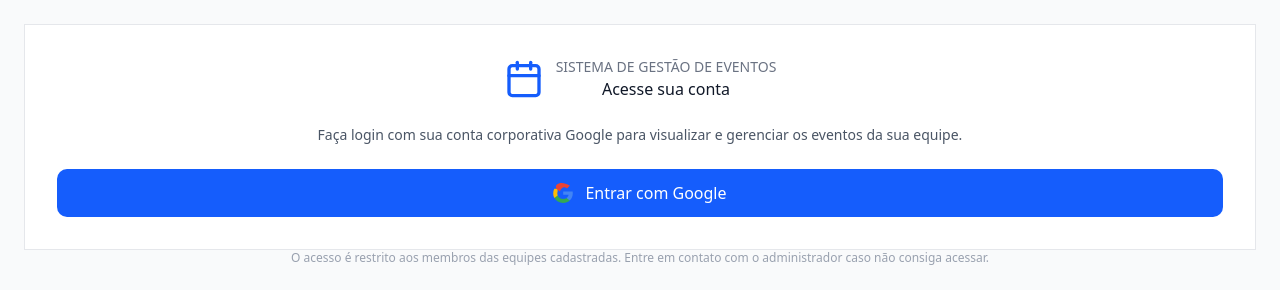
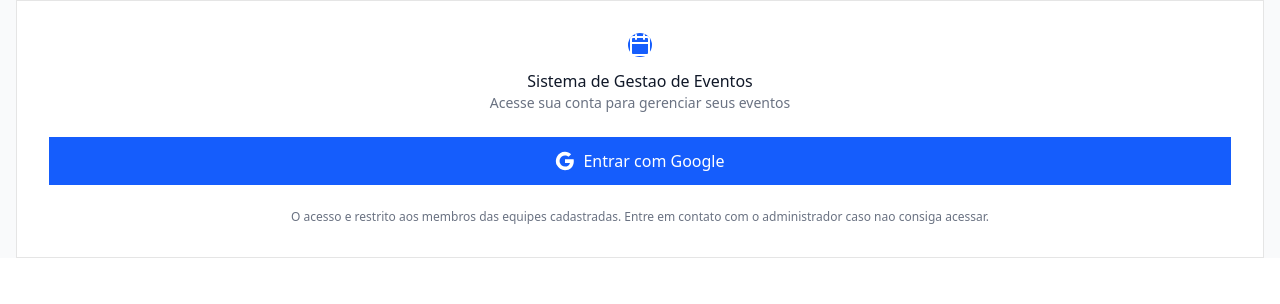
Before and after one commit to CMOURASIGA/webappeventos, a React (Vite) app: page / in a window 1280 px wide. Shown: the top 304 px of the page. Built offline with nearby package versions, Linux system fonts and the light colour scheme; no server answers.

Commit message:
Improve event editing flow and login layout

```diff
--- a/src/App.tsx
+++ b/src/App.tsx
@@ -38,6 +38,11 @@
     setSelectedEventId(null);
   };
 
+  const handleEditEvent = (eventId: string) => {
+    setSelectedEventId(eventId);
+    setActiveView("editar-evento");
+  };
+
   const renderContent = () => {
     switch (activeView) {
       case "dashboard":
@@ -46,11 +51,18 @@
         return <EventsList onViewChange={handleViewChange} />;
       case "novo-evento":
         return <EventForm onBack={handleBackToList} />;
+      case "editar-evento":
+        return selectedEventId ? (
+          <EventForm eventId={selectedEventId} onBack={handleBackToList} />
+        ) : (
+          <EventsList onViewChange={handleViewChange} />
+        );
       case "evento-detalhes":
         return selectedEventId ? (
           <EventDetails
             eventId={selectedEventId}
             onBack={handleBackToList}
+            onEdit={handleEditEvent}
           />
         ) : (
           <EventsList onViewChange={handleViewChange} />
--- a/src/components/EventDetails.tsx
+++ b/src/components/EventDetails.tsx
@@ -31,13 +31,15 @@
 import { useBudgetItems } from "../hooks/useBudgetItems";
 import { useProfiles } from "../hooks/useProfiles";
 import { useAuth } from "../contexts/AuthContext";
+import { useDepartments } from "../hooks/useDepartments";
 
 interface EventDetailsProps {
   eventId: string;
   onBack: () => void;
+  onEdit: (eventId: string) => void;
 }
 
-export default function EventDetails({ eventId, onBack }: EventDetailsProps) {
+export default function EventDetails({ eventId, onBack, onEdit }: EventDetailsProps) {
   const [activeTab, setActiveTab] = useState<"geral" | "tarefas" | "orcamento" | "historico">("geral");
   const [showAddTask, setShowAddTask] = useState(false);
   const [evento, setEvento] = useState<Event | null>(null);
@@ -49,6 +51,7 @@
     refresh: refreshOrcamento,
   } = useBudgetItems(eventId);
   const { profiles } = useProfiles();
+  const { departments } = useDepartments();
   const { profile } = useAuth();
   const [creatingTask, setCreatingTask] = useState(false);
   const [updatingTaskId, setUpdatingTaskId] = useState<string | null>(null);
@@ -78,6 +81,14 @@
     });
     return map;
   }, [profiles]);
+
+  const departmentsMap = useMemo(() => {
+    const map = new Map<string, string>();
+    departments.forEach((department) => {
+      map.set(department.id, department.nome);
+    });
+    return map;
+  }, [departments]);
 
 useEffect(() => {
   const fetchEvent = async () => {
@@ -301,7 +312,10 @@
             <p className="text-gray-600">{evento.tipo}</p>
           </div>
         </div>
-        <button className="flex items-center gap-2 px-4 py-2 bg-blue-600 text-white rounded-lg hover:bg-blue-700 transition-colors">
+        <button
+          onClick={() => onEdit(evento.id)}
+          className="flex items-center gap-2 px-4 py-2 bg-blue-600 text-white rounded-lg hover:bg-blue-700 transition-colors"
+        >
           <Edit2 className="w-4 h-4" />
           Editar Evento
         </button>
@@ -482,7 +496,11 @@
 
                 <div>
                   <label className="block text-sm text-gray-600 mb-2">Departamento</label>
-                  <p className="text-gray-900">{evento.departamento_id ?? "Não definido"}</p>
+                  <p className="text-gray-900">
+                    {evento.departamento_id
+                      ? departmentsMap.get(evento.departamento_id) ?? "Nao identificado"
+                      : "Nao definido"}
+                  </p>
                 </div>
               </div>
 
--- a/src/components/Login.tsx
+++ b/src/components/Login.tsx
@@ -1,74 +1,64 @@
+import { useState } from "react";
 import { Calendar } from "lucide-react";
-import { useState } from "react";
 import { useAuth } from "../contexts/AuthContext";
 
 export default function Login() {
   const { signInWithGoogle } = useAuth();
-  const [loading, setLoading] = useState(false);
+  const [loadingGoogle, setLoadingGoogle] = useState(false);
 
-  const handleLogin = async () => {
+  const handleGoogleLogin = async () => {
     try {
-      setLoading(true);
+      setLoadingGoogle(true);
       await signInWithGoogle();
     } finally {
-      setLoading(false);
+      setLoadingGoogle(false);
     }
   };
 
   return (
-    <div className="min-h-screen bg-gray-50 flex flex-col items-center justify-center p-6">
-      <div className="bg-white border border-gray-200 rounded-2xl shadow-sm max-w-md w-full p-8 text-center space-y-6">
-        <div className="flex items-center justify-center gap-3 text-blue-600">
-          <Calendar className="w-10 h-10" />
+    <div className="min-h-screen bg-gray-50 flex items-center justify-center px-4">
+      <div className="w-full max-w-sm bg-white rounded-2xl shadow-lg border border-gray-100 p-8 text-center space-y-6">
+        <div className="flex flex-col items-center gap-3">
+          <div className="w-14 h-14 rounded-full bg-blue-600 flex items-center justify-center">
+            <Calendar className="w-7 h-7 text-white" />
+          </div>
           <div>
-            <p className="text-sm uppercase tracking-wide text-gray-500">
-              Sistema de Gestão de Eventos
-            </p>
-            <h1 className="text-gray-900 text-2xl font-semibold">
-              Acesse sua conta
-            </h1>
+            <h1 className="text-xl font-semibold text-gray-900">Sistema de Gestao de Eventos</h1>
+            <p className="text-sm text-gray-500">Acesse sua conta para gerenciar seus eventos</p>
           </div>
         </div>
 
-        <p className="text-gray-600 text-sm">
-          Faça login com sua conta corporativa Google para visualizar e gerenciar
-          os eventos da sua equipe.
-        </p>
-
         <button
-          onClick={handleLogin}
-          disabled={loading}
-          className="w-full flex items-center justify-center gap-3 bg-blue-600 text-white py-3 rounded-lg hover:bg-blue-700 transition-colors disabled:opacity-70"
+          onClick={handleGoogleLogin}
+          disabled={loadingGoogle}
+          className="w-full bg-blue-600 hover:bg-blue-700 text-white font-semibold py-3 rounded-xl transition duration-200 flex items-center justify-center gap-2 disabled:opacity-70"
         >
-          <svg
-            className="w-5 h-5"
-            viewBox="0 0 533.5 544.3"
-            xmlns="http://www.w3.org/2000/svg"
-          >
+          <svg className="w-5 h-5" viewBox="0 0 24 24">
             <path
-              d="M533.5 278.4c0-17.4-1.5-34.1-4.4-50.2H272.1v94.9h147.1c-6.3 34-25.2 62.8-53.7 81.9v67h86.9c50.8-46.8 81.1-115.8 81.1-193.6z"
-              fill="#4285f4"
+              fill="currentColor"
+              d="M22.56 12.25c0-.78-.07-1.53-.2-2.25H12v4.26h5.92c-.26 1.37-1.04 2.53-2.21 3.31v2.77h3.57c2.08-1.92 3.28-4.74 3.28-8.09z"
             />
             <path
-              d="M272.1 544.3c72.9 0 134.2-24.1 178.9-66.3l-86.9-67c-24.1 16.2-55 25.7-92 25.7-70.7 0-130.5-47.7-152-111.7h-90.4v70.3c44.4 88 135.7 149 242.4 149z"
-              fill="#34a853"
+              fill="currentColor"
+              d="M12 23c2.97 0 5.46-.98 7.28-2.66l-3.57-2.77c-.98.66-2.23 1.06-3.71 1.06-2.86 0-5.29-1.93-6.16-4.53H2.18v2.84C3.99 20.53 7.7 23 12 23z"
             />
             <path
-              d="M120.1 325c-10.5-31.4-10.5-65.2 0-96.6v-70.3h-90.4c-39.8 79.5-39.8 173.4 0 252.9l90.4-70.3z"
-              fill="#fbbc04"
+              fill="currentColor"
+              d="M5.84 14.09c-.22-.66-.35-1.36-.35-2.09s.13-1.43.35-2.09V7.07H2.18C1.43 8.55 1 10.22 1 12s.43 3.45 1.18 4.93l2.85-2.22.81-.62z"
             />
             <path
-              d="M272.1 107.7c38.7-.6 75.8 13.8 104 40.5l77.4-77.4C366.3 24 305 0 232 0 125.2 0 34 61 89.7 158.1l90.4 70.3c21.5-64 81.3-120.7 152-120.7z"
-              fill="#ea4335"
+              fill="currentColor"
+              d="M12 5.38c1.62 0 3.06.56 4.21 1.64l3.15-3.15C17.45 2.09 14.97 1 12 1 7.7 1 3.99 3.47 2.18 7.07l3.66 2.84c.87-2.6 3.3-4.53 6.16-4.53z"
             />
           </svg>
-          {loading ? "Redirecionando..." : "Entrar com Google"}
+          {loadingGoogle ? "Redirecionando..." : "Entrar com Google"}
         </button>
+
+        <p className="text-xs text-gray-500">
+          O acesso e restrito aos membros das equipes cadastradas. Entre em contato com o administrador caso nao
+          consiga acessar.
+        </p>
       </div>
-      <p className="text-xs text-gray-400 mt-6 text-center max-w-sm">
-        O acesso é restrito aos membros das equipes cadastradas. Entre em contato
-        com o administrador caso não consiga acessar.
-      </p>
     </div>
   );
 }
```
Also changed, not shown: src/components/EventForm.tsx (+69 -18 lines).
